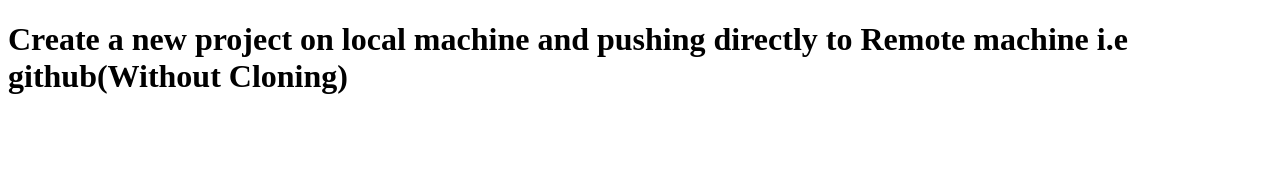
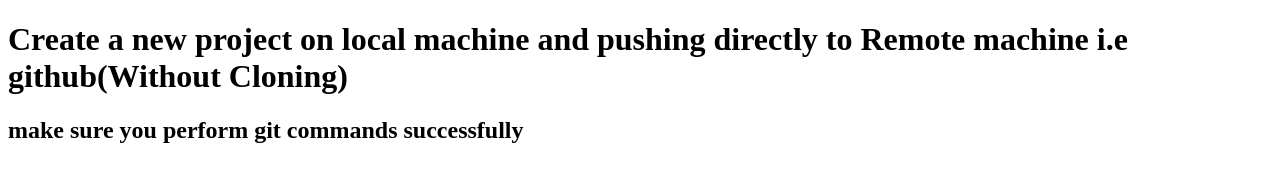
Before and after one commit to Poorna-chandra2000/gitDemo2, a plain HTML site: page index.html in a window 1280 px wide. Drawn offline with Linux system fonts and the light colour scheme.

Commit message:
modified files

```diff
--- a/index.html
+++ b/index.html
@@ -7,5 +7,6 @@
 </head>
 <body>
     <h1>Create a new project on local machine and pushing directly to Remote machine i.e github(Without Cloning)</h1>
+    <h2>make sure you perform git commands successfully</h2>
 </body>
 </html>
```
Also changed, not shown: 1 other file.
